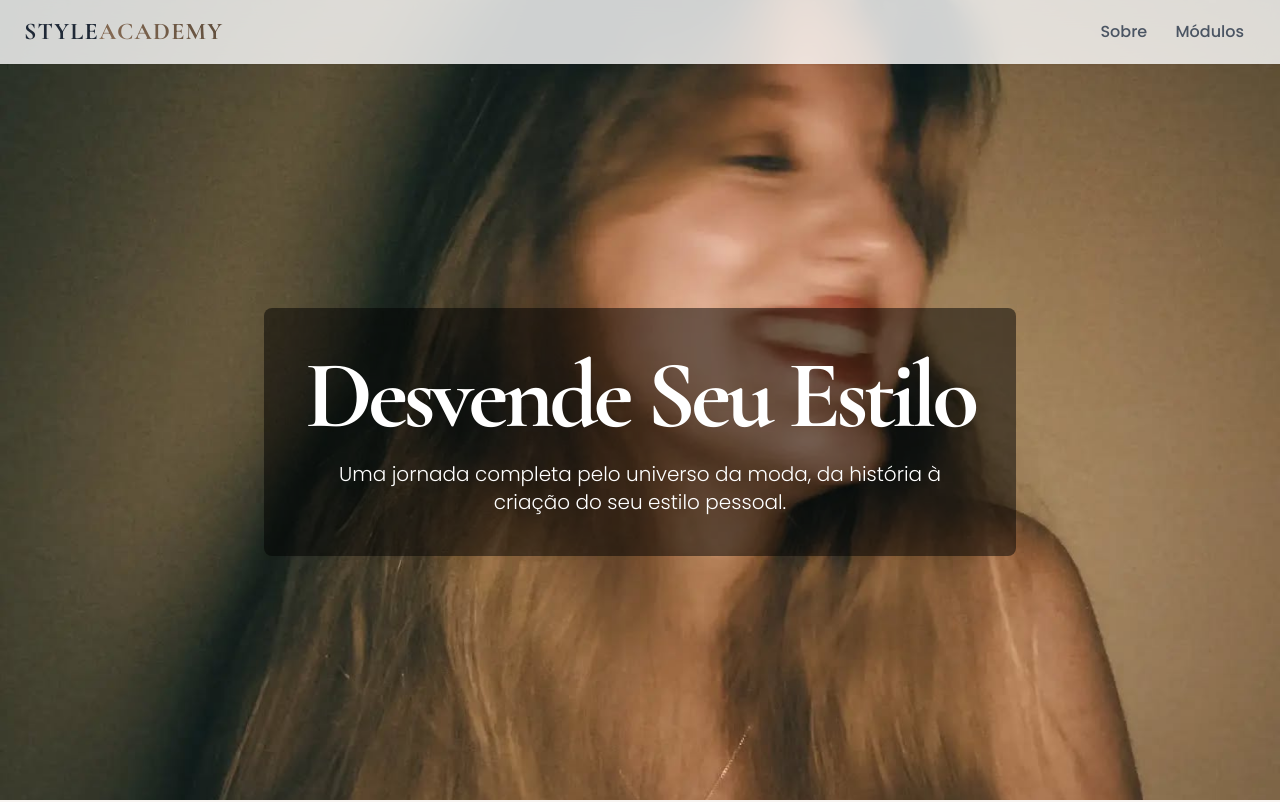
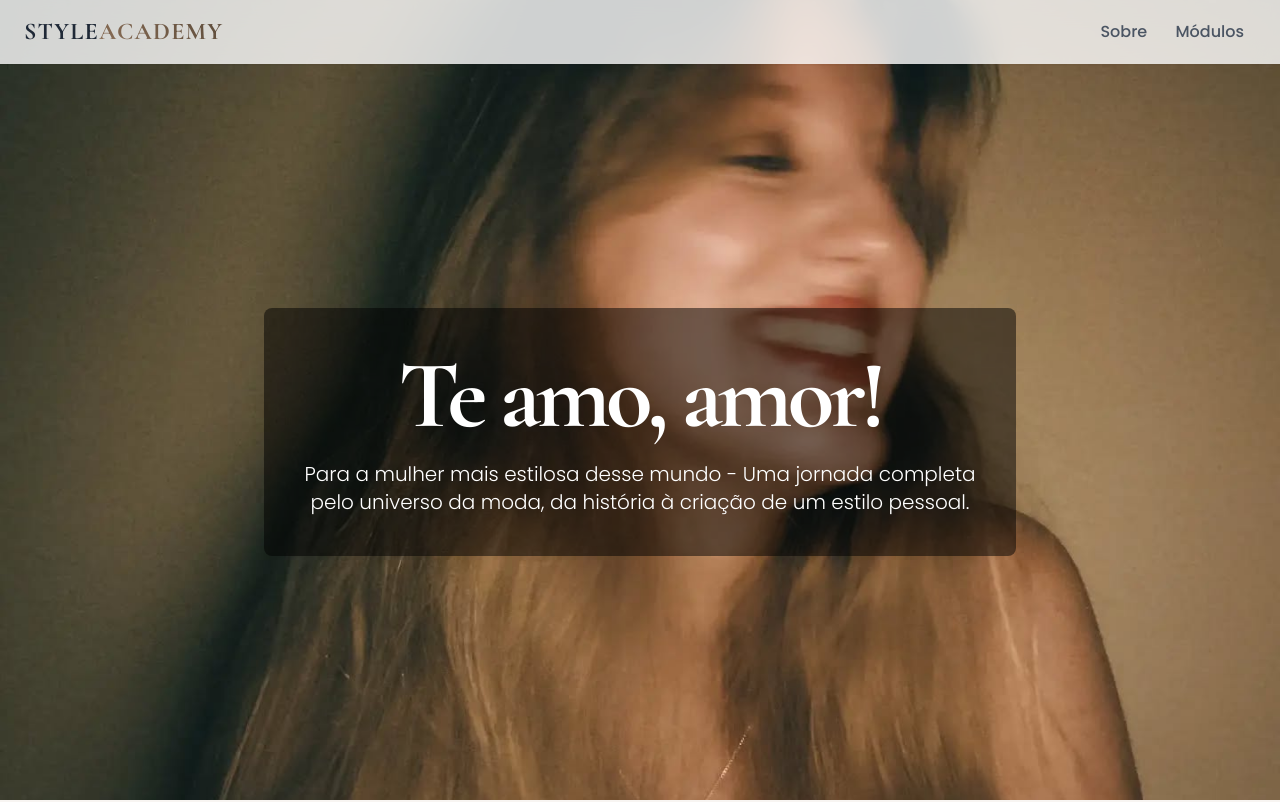
Before and after one commit to Rhuuuyyyy/styleacademy, a plain HTML site: page index.html in a window 1280 px wide. Shown: the top 802 px of the page. Drawn offline with nearby package versions, Linux system fonts and the light colour scheme.

Commit message:
Update index.html

```diff
--- a/index.html
+++ b/index.html
@@ -3,7 +3,7 @@
 <head>
     <meta charset="UTF-8">
     <meta name="viewport" content="width=device-width, initial-scale=1.0">
-    <title>Curso de Moda - Desvende Seu Estilo</title>
+    <title>Curso de Moda - Isa</title>
 
     <!-- Tailwind CSS CDN with Typography Plugin -->
     <script src="https://cdn.tailwindcss.com?plugins=typography"></script>
@@ -34,8 +34,8 @@
         <!-- Hero Section -->
         <section class="hero-section h-screen flex items-center justify-center text-white pt-16">
             <div class="text-center bg-black bg-opacity-50 p-10 rounded-lg">
-                <h2 class="text-6xl md:text-8xl font-bold leading-tight tracking-tighter" style="font-family: 'Cormorant Garamond', serif;">Desvende Seu Estilo</h2>
-                <p class="text-lg md:text-xl mt-4 font-light max-w-2xl mx-auto">Uma jornada completa pelo universo da moda, da história à criação do seu estilo pessoal.</p>
+                <h2 class="text-6xl md:text-8xl font-bold leading-tight tracking-tighter" style="font-family: 'Cormorant Garamond', serif;">Te amo, amor!</h2>
+                <p class="text-lg md:text-xl mt-4 font-light max-w-2xl mx-auto">Para a mulher mais estilosa desse mundo - Uma jornada completa pelo universo da moda, da história à criação de um estilo pessoal.</p>
             </div>
         </section>
 
```
